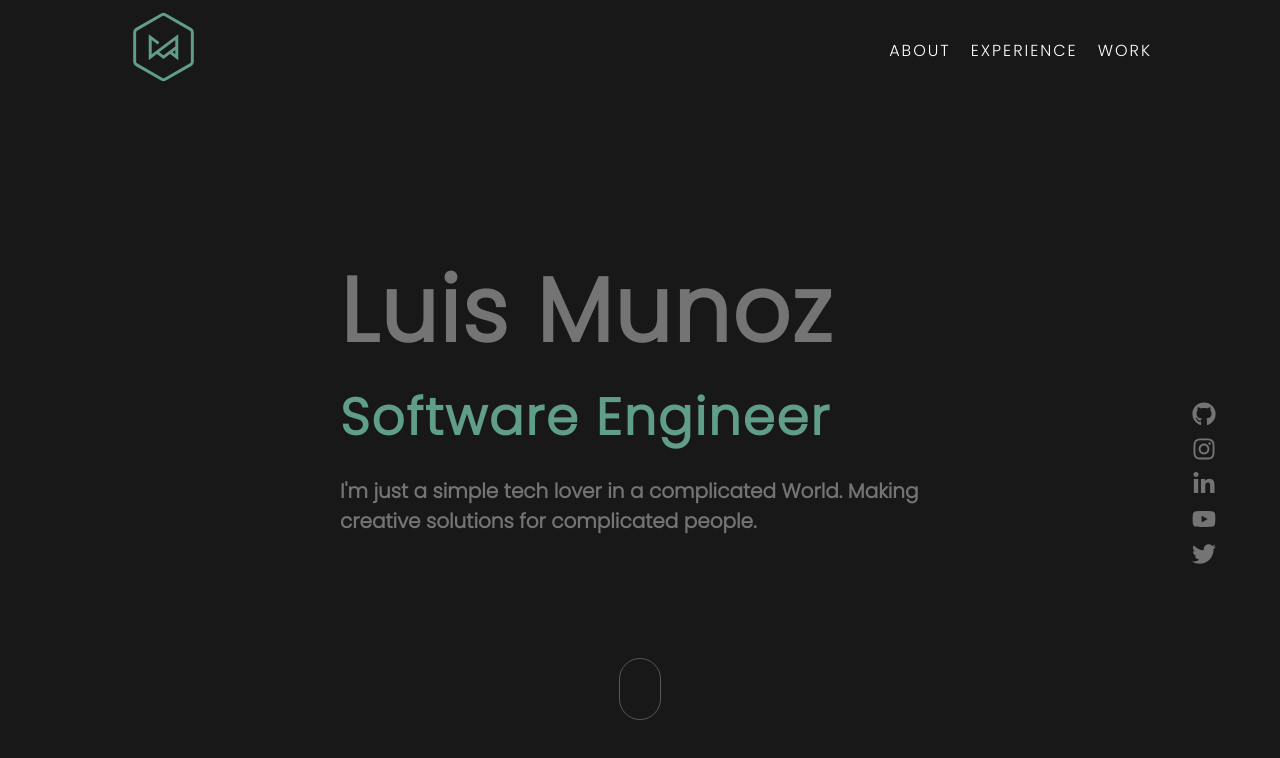
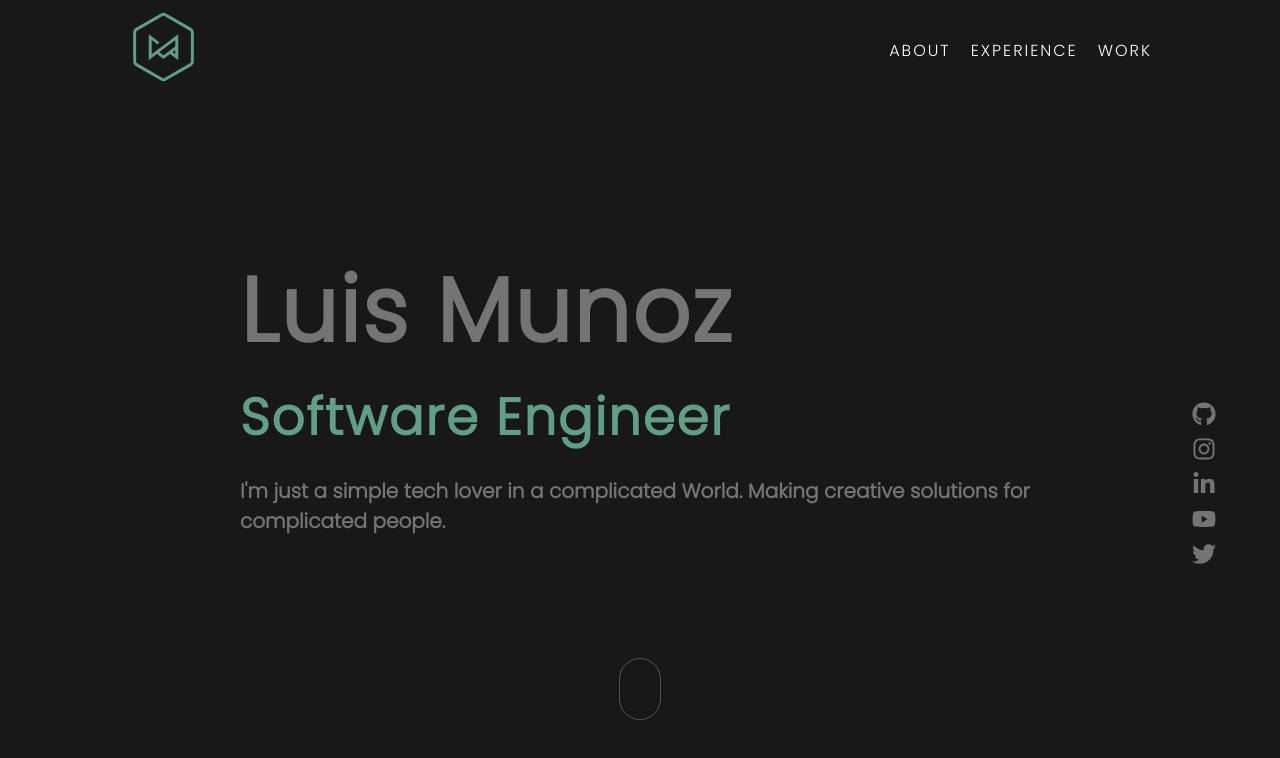
Before and after one commit to murodix/murodix-v2, a React (Create React App) app: page / in a window 1280 px wide. Shown: the top 758 px of the page. Built offline with nearby package versions, Linux system fonts and the light colour scheme; a web font is replaced by a local one.

Commit message:
Fixing initial state animation for scroll icon

```diff
--- a/src/pages/hero/Hero.jsx
+++ b/src/pages/hero/Hero.jsx
@@ -40,7 +40,6 @@ const Hero = () => {
 
             gsap.fromTo("." + styles.hero__scrollIcon,
                 {
-                    opacity: 1
                 },
                 {
                     opacity: 0,
@@ -48,7 +47,7 @@ const Hero = () => {
                         trigger: heroRef.current,
                         start: "20% top",
                         end: "bottom center",
-                        scrub: 1
+                        scrub: true
                     }
                 })
         }, heroRef)
--- a/src/pages/hero/Hero.module.scss
+++ b/src/pages/hero/Hero.module.scss
@@ -25,6 +25,7 @@
 
   &__container {
     margin: 0 40px 0 40px;
+    max-width: 800px;
   }
 
   &__name {
@@ -39,7 +40,6 @@
   }
 
   &__bio {
-    max-width: 600px;
     color: colors.$mx-dark-gray;
     font-weight: bold;
     font-size: clamp(16px, 4vw, 20px);
```
